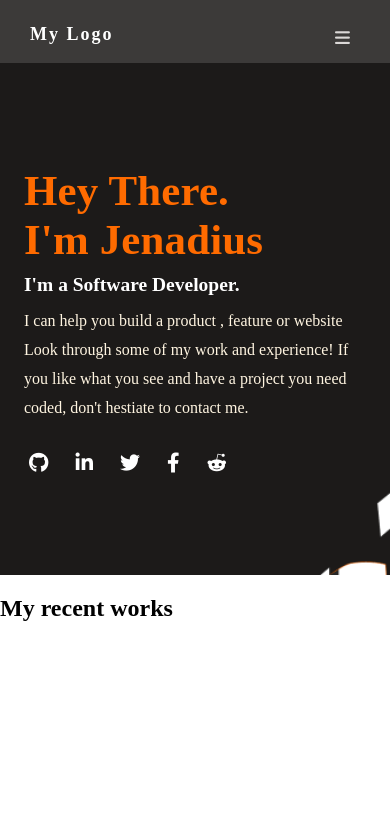
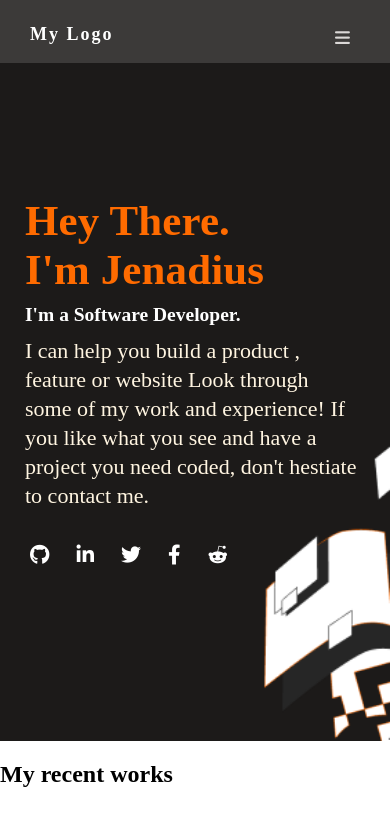
Before and after one commit to jenadiusnicholaus/my_portifolio_site, a website: page index.html in a window 390 px wide. Drawn offline with Linux system fonts and the light colour scheme.

Commit message:
Update CSS file

```diff
--- a/assets/css/smallscreen.css
+++ b/assets/css/smallscreen.css
@@ -50,7 +50,7 @@
     background-repeat: no-repeat;
     background-position: bottom right;
     background-size: 20vh;
-    background-position-y: 40vh;
+    background-position-y: 270px;
     background-image: url("../img/mvector.png");
   }
 
@@ -112,3 +112,48 @@
     height: 300px;
   }
 }
+@media screen and (min-width: 326px) {
+  .hero {
+    border: 0;
+    height: 100vh;
+    padding: 150px 30px 0 25px;
+    background-color: #1c1a19;
+    background-repeat: no-repeat;
+    background-position: bottom right;
+    background-size: 20vh;
+    background-position-y: 330px;
+    background-image: url("../img/mvector.png");
+  }
+
+  .hero p {
+    margin-top: 5px;
+    font-size: 22px;
+    color: #fff5e1;
+    line-height: 29px;
+  }
+
+  .link-container {
+    width: 50.7vw;
+    margin-top: 24px;
+    padding: 10.6px 20px 100px 5px;
+    color: #fff;
+    display: flex;
+    flex-direction: row;
+    justify-content: space-between;
+  }
+
+  @media screen and (max-width: 600px) {
+    .hero {
+    border: 0;
+    height: 70vh;
+    padding: 150px 30px 0 25px;
+    background-color: #1c1a19;
+    background-repeat: no-repeat;
+    background-position: bottom right;
+    background-size: 24vh;
+    background-position-y: 260px;
+    background-image: url("../img/mvector.png");
+  }
+  }
+
+}
```
